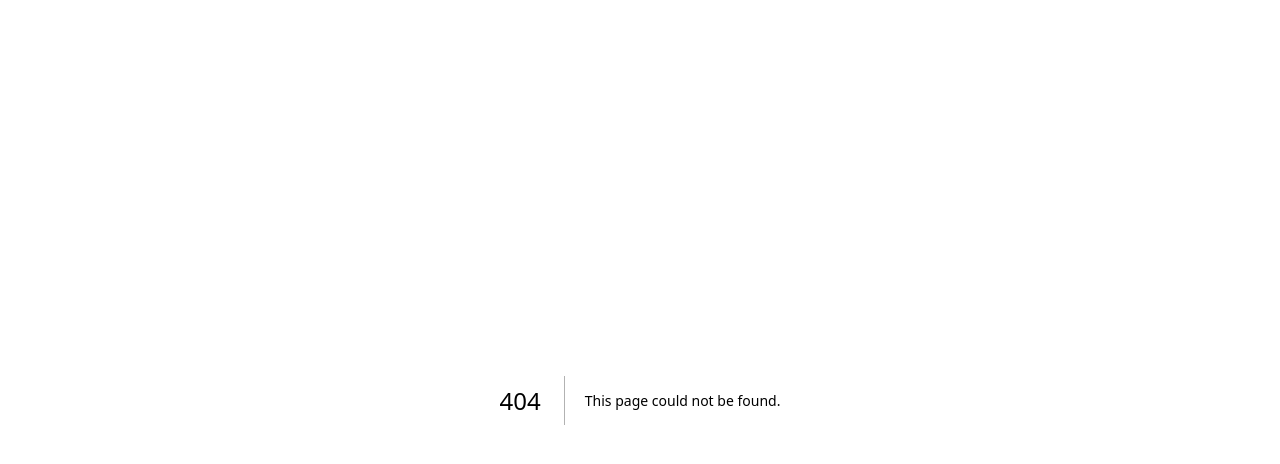
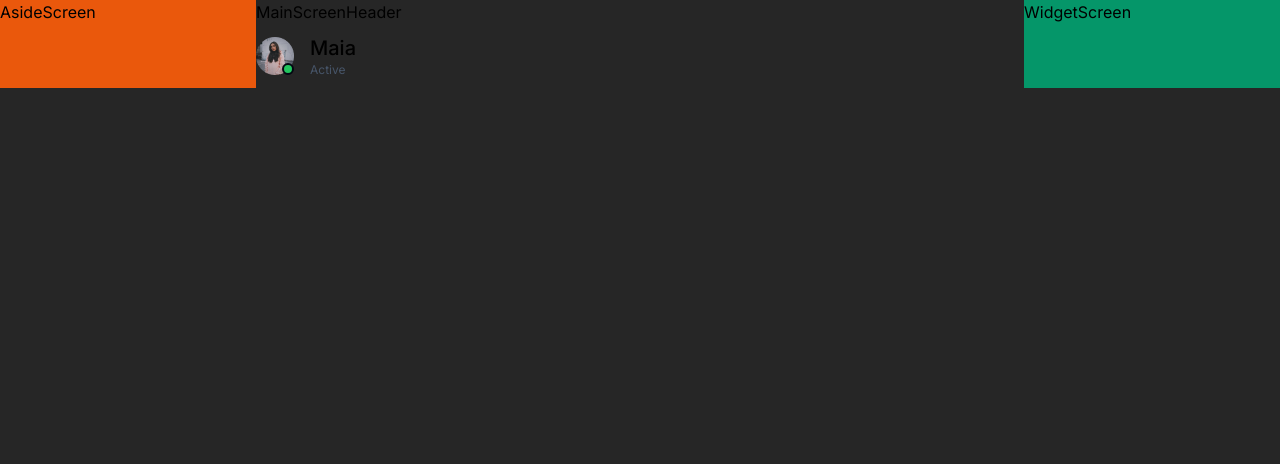
Before and after one commit to Khaanh/React-Messenger, a Next.js app: page /fullScreen in a window 1280 px wide. Before the commit this address had no page. Shown: the top 464 px of the page. Built offline with nearby package versions, Linux system fonts and the light colour scheme.

Commit message:
Did: set screen sctucture up

```diff
--- a/app/components/MainScreenHeader.tsx
+++ b/app/components/MainScreenHeader.tsx
@@ -2,8 +2,6 @@
 
 import React from "react";
 import AvatarUI from "./avatar/child/AvatarUI";
-import Avatar from "./avatar/child/Avatar";
-import AvatarLayout from "./avatar/AvatarLayout";
 
 export default function MainScreenHeader() {
   return <div>MainScreenHeader
--- a/app/components/avatar/child/AvatarUI.tsx
+++ b/app/components/avatar/child/AvatarUI.tsx
@@ -20,7 +20,7 @@ type Props = {
 }
 
 export default function AvatarUI() {
-  const [lastSeenTime, setLastSeenTime] = useState(true);
+  const [lastSeenTime, setLastSeenTime] = useState(false);
 
   return (
     <div className="flex items-center w-full h-16">
--- /dev/null
+++ b/app/fullScreen/asideScreen/page.tsx
@@ -0,0 +1,7 @@
+import React from 'react'
+
+export default function AsideScreen() {
+  return (
+    <div className='bg-orange-600'>AsideScreen</div>
+  )
+}
--- a/app/mainscreen/page.tsx
+++ b/app/fullScreen/mainScreen/page.tsx
@@ -1,5 +1,5 @@
 import React from "react";
-import MainScreenHeader from "../components/MainScreenHeader";
+import MainScreenHeader from "../../components/MainScreenHeader";
 
 export default function MainScreen() {
   return (
--- /dev/null
+++ b/app/fullScreen/page.tsx
@@ -0,0 +1,14 @@
+import React from "react";
+import AsideScreen from "./asideScreen/page";
+import MainScreen from "./mainScreen/page";
+import WidgetScreen from "./widgetScreen/page";
+
+export default function FullScreen() {
+  return (
+    <div className="w-full grid grid-cols-layout">
+      <AsideScreen />
+      <MainScreen />
+      <WidgetScreen />
+    </div>
+  );
+}
--- /dev/null
+++ b/app/fullScreen/widgetScreen/page.tsx
@@ -0,0 +1,7 @@
+import React from 'react'
+
+export default function WidgetScreen() {
+  return (
+    <div className='bg-emerald-600'>WidgetScreen</div>
+  )
+}
--- a/app/page.tsx
+++ b/app/page.tsx
@@ -1,9 +1,9 @@
-import MainScreen from "./mainscreen/page";
+import FullScreen from "./fullScreen/page";
 
 export default function Home() {
   return (
     <main className="flex min-h-screen flex-col items-center justify-between m-2 bg-[bg-main-color]">
-      <MainScreen />
+      <FullScreen/>
     </main>
   );
 }
--- a/tailwind.config.ts
+++ b/tailwind.config.ts
@@ -13,8 +13,8 @@ const config: Config = {
         'gradient-conic':
           'conic-gradient(from 180deg at 50% 50%, var(--tw-gradient-stops))',
       },
-      backgroundColor: {
-        'bg-main-color': 'background-color:(--bg-secondary-color)'
+      gridTemplateColumns: {
+        'layout': '1fr 3fr 1fr'
       }
     },
   },
```
